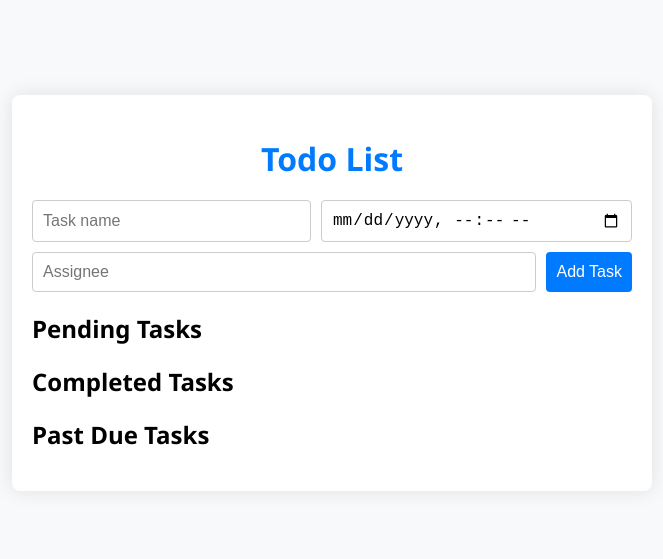
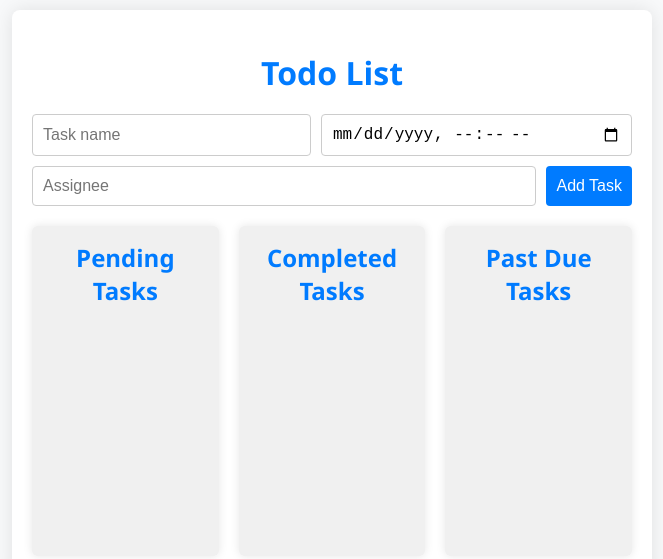
Before and after one commit to mahdidhainidhp/todo-list, a plain HTML site: page index.html in a window 1280 px wide. Shown: the part 107-666 px from the top of the page, without its empty margins (308-971 px from the left). Drawn offline with Linux system fonts and the light colour scheme; files that its build step writes are made by us from their sources; files whose address does not match are found by name.

Commit message:
styling the columns of tasks

```diff
--- a/Styles/styles.css
+++ b/Styles/styles.css
@@ -56,3 +56,24 @@ form button {
 form button:hover {
     background-color: #0056b3;
 }
+
+.columns {
+    display: flex;
+    gap: 20px;
+}
+
+.column {
+    background-color: #f0f0f0;
+    border-radius: 6px;
+    padding: 15px;
+    width: 50%;
+    min-height: 300px;
+    box-shadow: 0 0 10px rgba(0, 0, 0, 0.1);
+}
+
+.column h2 {
+    text-align: center;
+    color: #007bff;
+    margin-top: 0;
+    margin-bottom: 15px;
+}
```
